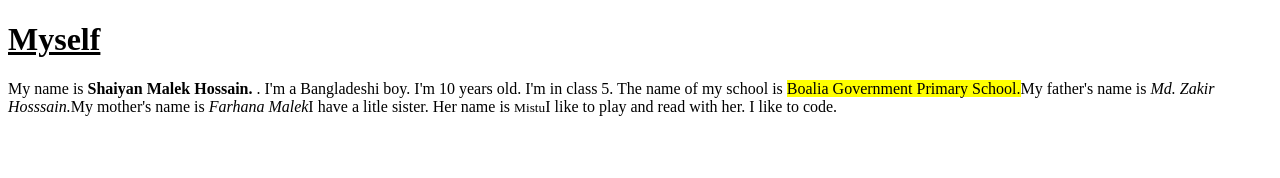
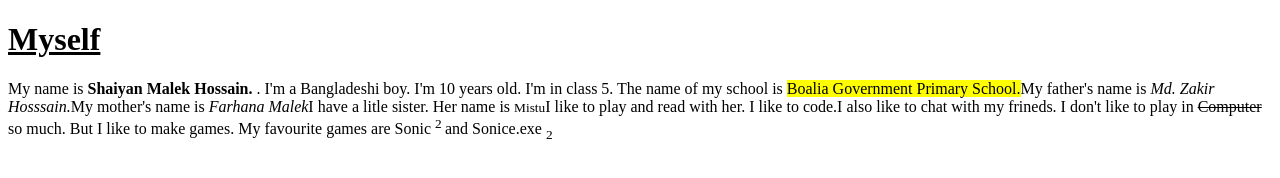
Before and after one commit to Shaiyan-Kradi3/html_elemnets, a plain HTML site: page Acp.html in a window 1280 px wide. Drawn offline with Linux system fonts and the light colour scheme.

Commit message:
Acp Full done.

```diff
--- a/Acp.html
+++ b/Acp.html
@@ -7,6 +7,6 @@
 </head>
 <body>
     <h1><u>Myself</u></h1>
-    <p>My name is <b>Shaiyan Malek Hossain. </b>. I'm a Bangladeshi boy. I'm 10 years old. I'm in class 5. The name of my school is <mark>Boalia Government Primary School.</mark>My father's name is <em>Md. Zakir Hosssain.</em>My mother's name is <i>Farhana Malek</i>I have a litle sister. Her name is <small>Mistu</small>I like to play and read with her. I like to code. </p>
+    <p>My name is <b>Shaiyan Malek Hossain. </b>. I'm a Bangladeshi boy. I'm 10 years old. I'm in class 5. The name of my school is <mark>Boalia Government Primary School.</mark>My father's name is <em>Md. Zakir Hosssain.</em>My mother's name is <i>Farhana Malek</i>I have a litle sister. Her name is <small>Mistu</small>I like to play and read with her. I like to code.I also like to chat with my frineds. I don't like to  play in <del>Computer</del> so much. But I like to make games. My favourite games are Sonic <sup>2 </sup>and Sonice.exe <sub>2</sub></p>
 </body>
 </html>
```
